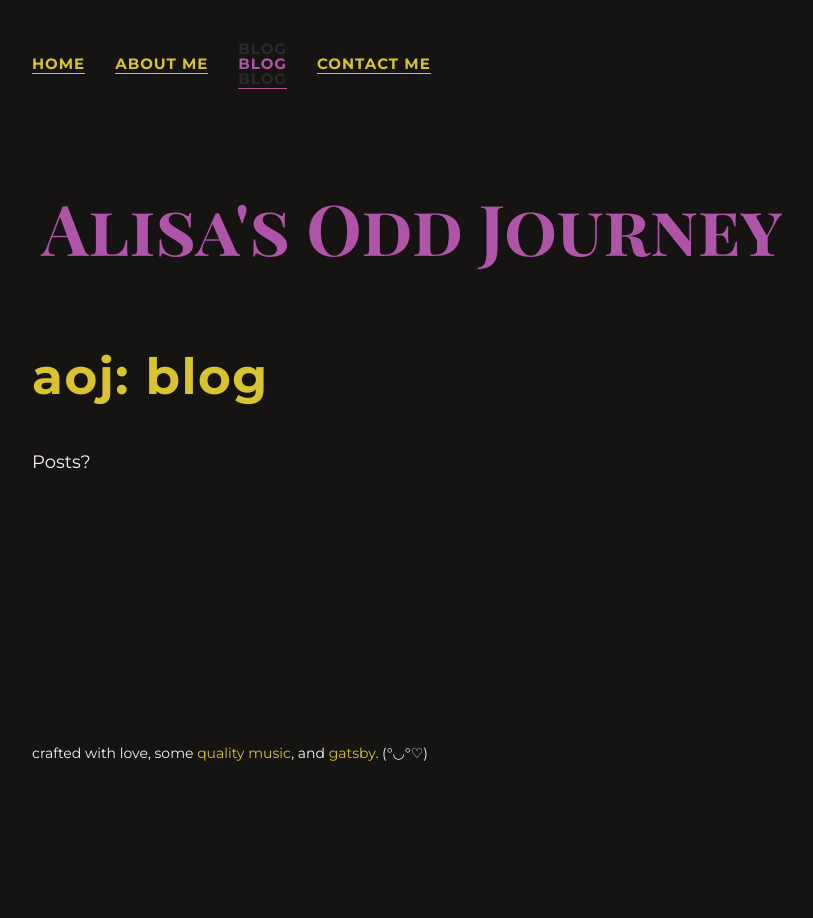
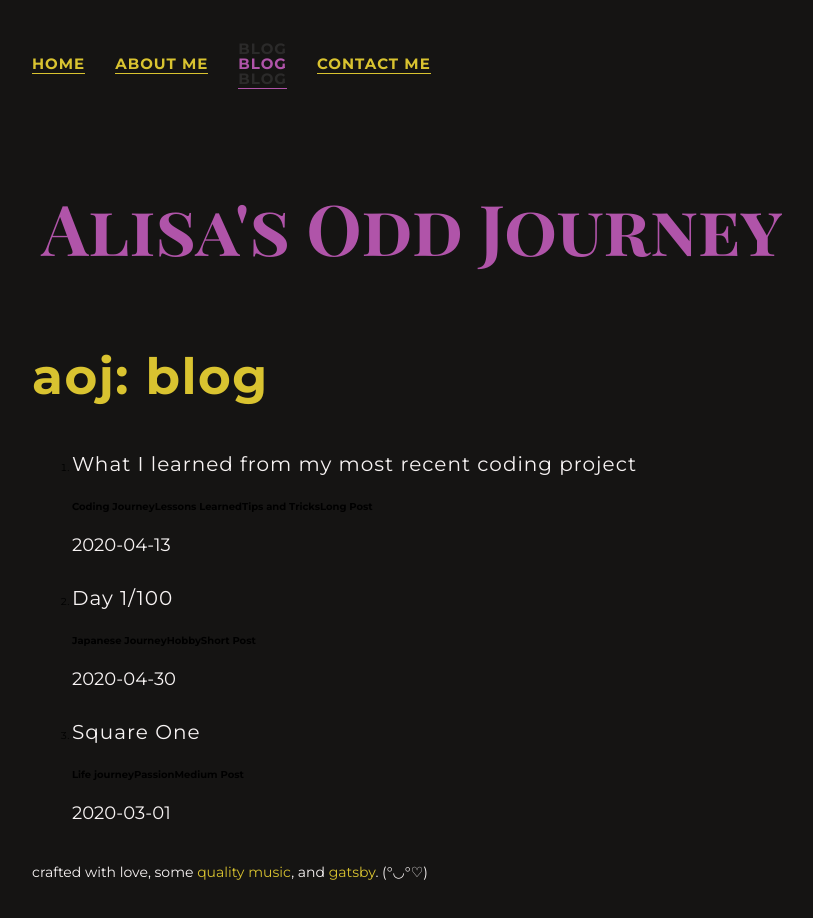
Before and after one commit to valkyrie-max/personalBlog, a Gatsby site: page /blog in a window 1280 px wide. Shown: the whole page, without its empty margins (228-1041 px from the left). Before the commit the page ends 800 px from the top, so only its background shows below. Built offline with nearby package versions, Linux system fonts and the light colour scheme; Gatsby itself is replaced by a stand-in of ours.

Commit message:
managed to display titles, dates and tags for posts

```diff
--- a/gatsby-config.js
+++ b/gatsby-config.js
@@ -10,11 +10,11 @@ module.exports = {
     {
       resolve: `gatsby-source-filesystem`,
       options: {
-        name: `images`,
-        path: `${__dirname}/src/images`,
-      },
+        name: `src`,
+        path: `${__dirname}/src/`
+      }
     },
-    `gatsby-plugin-react-helmet`,
+    `gatsby-transformer-remark`,
     `gatsby-transformer-sharp`,
     `gatsby-plugin-sharp`,
     {
--- a/package.json
+++ b/package.json
@@ -12,7 +12,8 @@
     "gatsby-plugin-react-helmet": "^3.3.10",
     "gatsby-plugin-sass": "^2.3.12",
     "gatsby-plugin-sharp": "^2.6.14",
-    "gatsby-source-filesystem": "^2.3.14",
+    "gatsby-source-filesystem": "^2.3.20",
+    "gatsby-transformer-remark": "^2.8.25",
     "gatsby-transformer-sharp": "^2.5.7",
     "node-sass": "^4.14.1",
     "prop-types": "^15.7.2",
--- a/src/pages/blog.js
+++ b/src/pages/blog.js
@@ -1,11 +1,41 @@
 import React from 'react';
+import { graphql, useStaticQuery} from 'gatsby'
+
 import Layout from '../components/layout'
 
 const BlogPage = () => {
+    const data = useStaticQuery(graphql`
+        query {
+            allMarkdownRemark {
+                edges {
+                    node {
+                        frontmatter {
+                            title
+                            date
+                            tags
+                        }
+                    }
+                }
+            }
+        }
+    `)
+
+    console.log(data)
+
     return (
         <Layout>
             <h2>aoj: blog</h2>
-            <p>Posts?</p>
+            <ol>
+                {data.allMarkdownRemark.edges.map((edge) => {
+                    return (
+                        <li>
+                            <h3>{edge.node.frontmatter.title}</h3>
+                            <h4>{edge.node.frontmatter.tags}</h4>
+                            <p>{edge.node.frontmatter.date}</p>
+                        </li>
+                    )
+                })}
+            </ol>
         </Layout>
     )
 }
```
Also changed, not shown: 1 other file.
